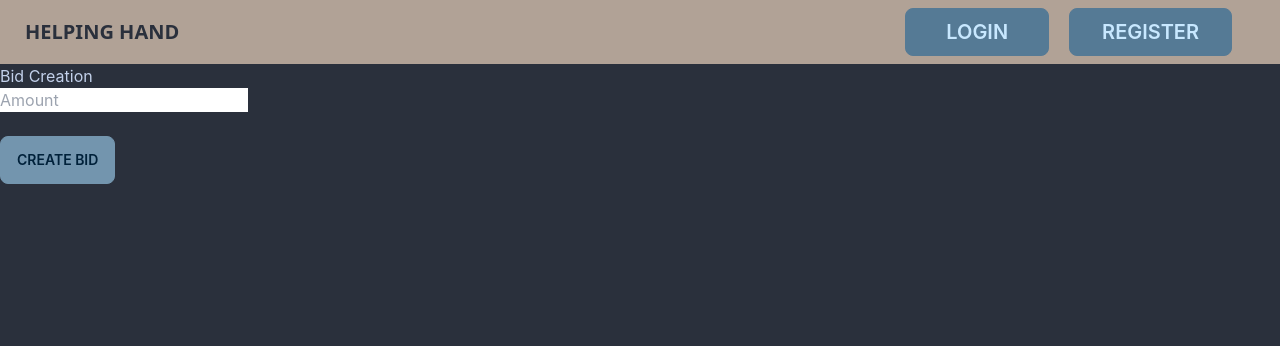
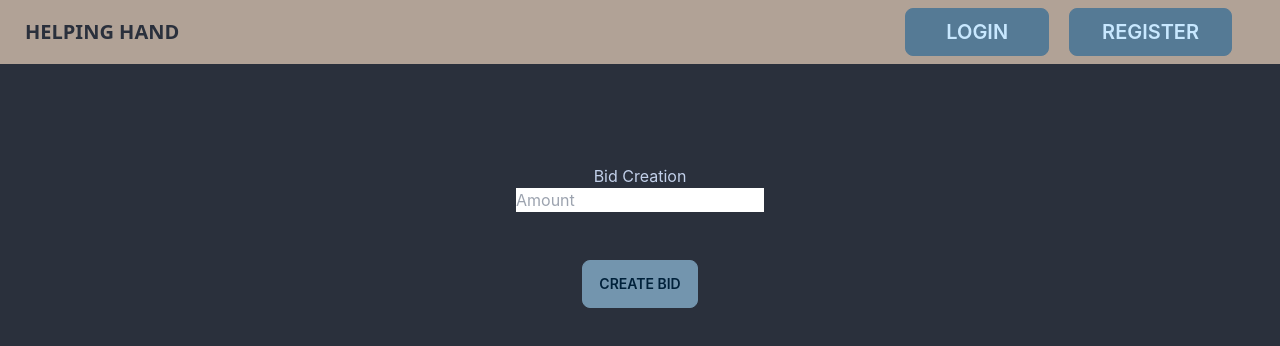
Before and after one commit to 220919-WVA-JavaReact/Richard-And-The-Richettes-Helping-Hand-UI, a React (Create React App) app: page /request/undefined/new-bid in a window 1280 px wide. Shown: the top 346 px of the page. Built offline with nearby package versions, Linux system fonts and the light colour scheme.

Commit message:
added some last last last last minute styling some more

```diff
--- a/src/components/client-view/client-view-bids.tsx
+++ b/src/components/client-view/client-view-bids.tsx
@@ -33,7 +33,9 @@ export default function ClientViewBids(props: IClientViewBids){
     }
 
     return (
-        <>
+        <div className='clientProfileContainer'>
+            <div className="flex flex-col w-full lg:flex-row">
+                <div className="grid flex-grow h-32 card place-items-center">
                     {bids?.map(bid => (
                         <div key={bid.id}>
                             <br />
@@ -49,6 +51,8 @@ export default function ClientViewBids(props: IClientViewBids){
                             </div>
                         </div>
                     ))}
-        </>
+                </div>
+            </div>
+        </div>
     )
 }
--- a/src/components/create-bid/create-bid.tsx
+++ b/src/components/create-bid/create-bid.tsx
@@ -3,6 +3,7 @@ import { useNavigate } from "react-router-dom";
 import { Bid } from "../../models/bid";
 import { Request } from "../../models/request";
 import { Helper } from "../../models/helper";
+import '../create-request/create-request.css';
 
 interface ICreateBidProps {
     currentBid: Bid | undefined;
@@ -61,8 +62,7 @@ function CreateBid(props: ICreateBidProps){
     }
 
     return (
-        <div>
-
+        <div className='create-req-cont'>
             <p>Bid Creation</p>
             <input className="text-black" placeholder="Amount" type="amount" onChange={updateAmount} /><br/><br/>
             <label className="btn btn-secondary" onClick={helperCreateBid}>Create Bid</label>
--- a/src/components/update-amount/update-amount.tsx
+++ b/src/components/update-amount/update-amount.tsx
@@ -58,10 +58,8 @@ function UpdateAmount(props: IUpdateAmountProps){
     return (
         <div className='create-req-cont'>
             <p className='text-white text-xl'>Updating Bid</p>
-
             <input className="text-black" placeholder="Amount" type="amount" onChange={updateAmount} /><br/><br/>
             <label className="btn btn-secondary px-16" onClick={helperUpdateBid}>Update Amount</label><br/><br/>
-
         </div>
     )
 }
```
Lines whose indentation alone changed are shown as unchanged.
